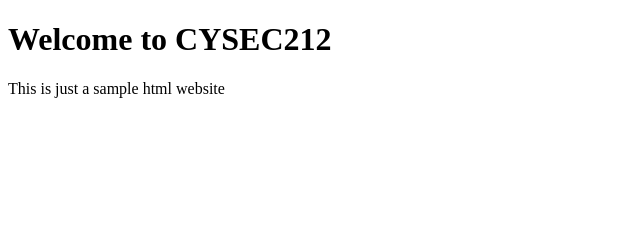
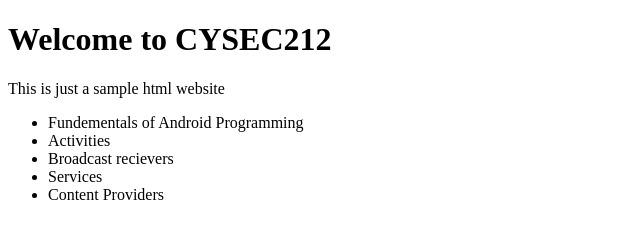
Before and after one commit to terrynn1/hellocysec212-2025, a plain HTML site: page index.html in a window 1280 px wide. Shown: the whole page, without its empty margins (0-640 px from the left). Drawn offline with Linux system fonts and the light colour scheme.

Commit message:
Updated index.html
new changes

```diff
--- a/index.html
+++ b/index.html
@@ -9,5 +9,13 @@
     <h1>Welcome to CYSEC212</h1>
 
     <p>This is just a sample html website</p>
+
+    <ul>
+        <li>Fundementals of Android Programming</li>
+        <li>Activities</li>
+        <li>Broadcast recievers</li>
+        <li>Services</li>
+        <li>Content Providers</li>
+    </ul>
 </body>
 </html>
```
